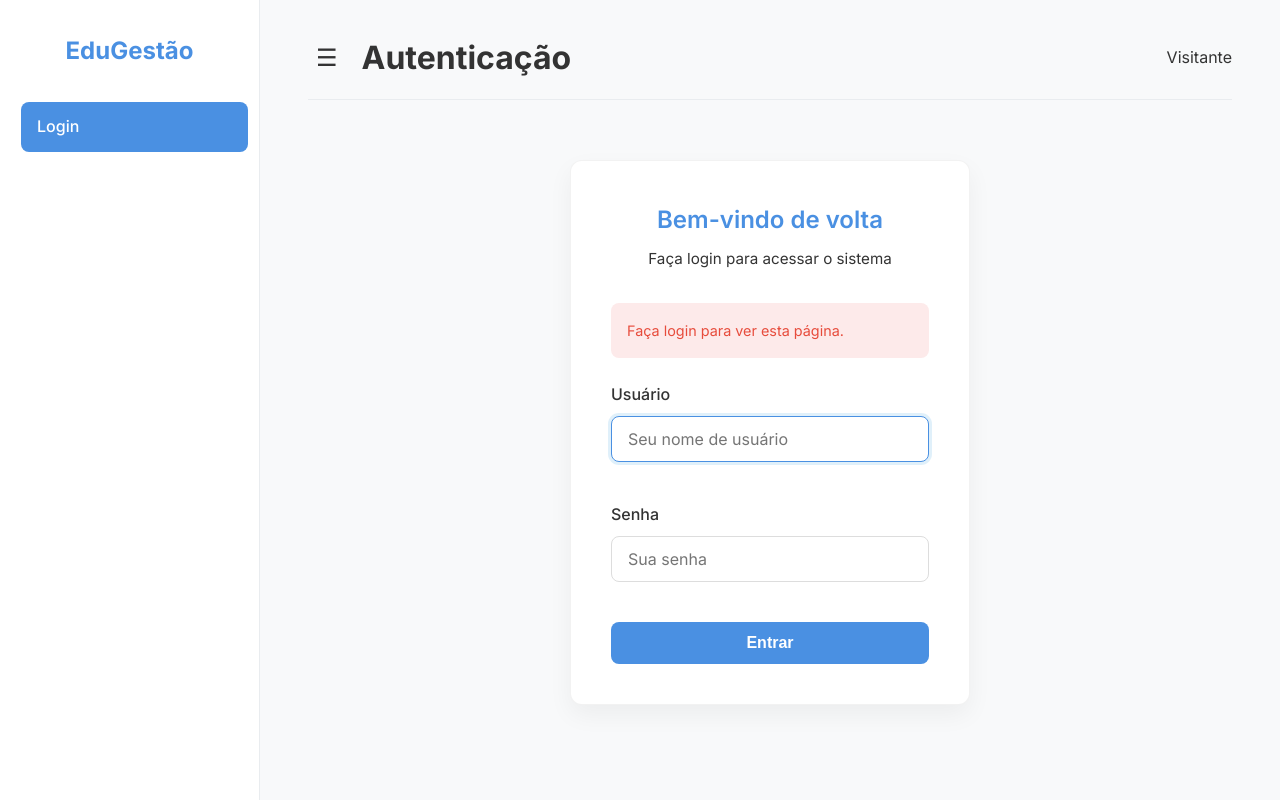
After one commit to EltonCanto/gestao_planejamento_aula, a Django app: page /contas/login/?next=/controle-alunos/ in a window 1280 px wide. The commit adds this page. Run offline with Django 5.2, Linux system fonts and the light colour scheme.

Commit message:
Implementa controle de acesso e correções de deploy no Docker

```diff
--- a/core/settings.py
+++ b/core/settings.py
@@ -30,6 +30,7 @@ DEBUG = os.getenv('DJANGO_DEBUG', 'False').lower() in ('true', '1', 't')
 
 ALLOWED_HOSTS = os.getenv('DJANGO_ALLOWED_HOSTS', '*').split(',')
 
+CSRF_TRUSTED_ORIGINS = os.getenv('DJANGO_CSRF_TRUSTED_ORIGINS', '').split(',')
 
 # Application definition
 
@@ -133,3 +134,8 @@ STORAGES = {
 
 MEDIA_URL = '/media/'
 MEDIA_ROOT = BASE_DIR / 'media'
+
+# Configurações de Autenticação
+LOGIN_URL = 'login'
+LOGIN_REDIRECT_URL = 'dashboard'
+LOGOUT_REDIRECT_URL = 'login'
--- a/core/urls.py
+++ b/core/urls.py
@@ -19,5 +19,6 @@ from django.urls import path, include
 
 urlpatterns = [
     path('admin/', admin.site.urls),
+    path('contas/', include('django.contrib.auth.urls')),
     path('', include('escola.urls')),
 ]
--- a/docker-compose.yml
+++ b/docker-compose.yml
@@ -14,6 +14,9 @@ services:
       - db_data:/app/db
       # Volume para arquivos gerados e upados não sumirem
       - media_data:/app/media
+      # Volumes para o Google Drive funcionar e o token persistir
+      - ./token.json:/app/token.json
+      - ./client_secret_515767878524-kidm2nv1qbc2rp4gcj6r52rghch7mojh.apps.googleusercontent.com.json:/app/client_secret_515767878524-kidm2nv1qbc2rp4gcj6r52rghch7mojh.apps.googleusercontent.com.json
     environment:
       # Informamos ao Django onde o SQLite deve ficar (dentro do volume montado /app/db/)
       - DATABASE_URL=sqlite:////app/db/db.sqlite3
--- a/templates/base.html
+++ b/templates/base.html
@@ -36,6 +36,7 @@
             <h2>EduGestão</h2>
         </div>
         <ul class="sidebar-nav">
+            {% if user.is_authenticated %}
             <li><a href="/">Dashboard</a></li>
             <li><a href="/escola/">Calendário Letivo</a></li>
             <li><a href="{% url 'upload_bncc' %}">Ingestão BNCC</a></li>
@@ -43,6 +44,9 @@
 
             <li><a href="{% url 'controle_alunos_index' %}">Controle de Alunos</a></li>
             <li><a href="/relatorios/">Relatórios Trimestrais</a></li>
+            {% else %}
+            <li><a href="{% url 'login' %}">Login</a></li>
+            {% endif %}
         </ul>
     </nav>
 
@@ -52,8 +56,16 @@
                 <button id="sidebarToggle" class="btn btn-secondary" style="padding: 0.2rem 0.5rem; background: transparent; border: none; font-size: 1.5rem; color: var(--text-color); cursor: pointer;" title="Ocultar/Mostrar Menu">☰</button>
                 <h1>{% block page_title %}Dashboard{% endblock %}</h1>
             </div>
-            <div class="user-info">
-                <span>Bem-vindo, Professor</span>
+            <div class="user-info" style="display: flex; align-items: center; gap: 1rem;">
+                {% if user.is_authenticated %}
+                <span>Bem-vindo, {{ user.username|title|default:'Professor' }}</span>
+                <form action="{% url 'logout' %}" method="post" style="display:inline;">
+                    {% csrf_token %}
+                    <button type="submit" style="background: transparent; border: none; color: #e74c3c; cursor: pointer; font-weight: 500; font-family: inherit;">Sair</button>
+                </form>
+                {% else %}
+                <span>Visitante</span>
+                {% endif %}
             </div>
         </header>
 
--- /dev/null
+++ b/templates/registration/login.html
@@ -0,0 +1,133 @@
+{% extends "base.html" %}
+{% load static %}
+
+{% block title %}Login - EduGestão{% endblock %}
+{% block page_title %}Autenticação{% endblock %}
+
+{% block extra_head %}
+<style>
+    .login-container {
+        display: flex;
+        justify-content: center;
+        align-items: center;
+        min-height: calc(100vh - 200px);
+    }
+    .login-card {
+        background: #ffffff;
+        border-radius: 12px;
+        padding: 2.5rem;
+        box-shadow: 0 10px 25px rgba(0, 0, 0, 0.05);
+        width: 100%;
+        max-width: 400px;
+        border: 1px solid rgba(0,0,0,0.05);
+    }
+    .login-header {
+        text-align: center;
+        margin-bottom: 2rem;
+    }
+    .login-header h2 {
+        color: var(--primary-color, #2c3e50);
+        font-weight: 600;
+        margin-bottom: 0.5rem;
+    }
+    .login-header p {
+        color: var(--text-color, #7f8c8d);
+        font-size: 0.95rem;
+    }
+    .form-group {
+        margin-bottom: 1.5rem;
+    }
+    .form-group label {
+        display: block;
+        margin-bottom: 0.5rem;
+        font-weight: 500;
+        color: var(--text-color, #34495e);
+    }
+    .form-control {
+        width: 100%;
+        padding: 0.75rem 1rem;
+        border: 1px solid #ddd;
+        border-radius: 8px;
+        font-size: 1rem;
+        transition: border-color 0.2s, box-shadow 0.2s;
+        font-family: inherit;
+    }
+    .form-control:focus {
+        border-color: var(--primary-color, #3498db);
+        outline: none;
+        box-shadow: 0 0 0 3px rgba(52, 152, 219, 0.15);
+    }
+    .btn-login {
+        width: 100%;
+        padding: 0.75rem;
+        background-color: var(--primary-color, #3498db);
+        color: white;
+        border: none;
+        border-radius: 8px;
+        font-size: 1rem;
+        font-weight: 600;
+        cursor: pointer;
+        transition: background-color 0.2s, transform 0.1s;
+    }
+    .btn-login:hover {
+        background-color: var(--secondary-color, #2980b9);
+    }
+    .btn-login:active {
+        transform: scale(0.98);
+    }
+    .error-messages {
+        background-color: #fdeaea;
+        color: #e74c3c;
+        padding: 1rem;
+        border-radius: 8px;
+        margin-bottom: 1.5rem;
+        font-size: 0.9rem;
+    }
+</style>
+{% endblock %}
+
+{% block content %}
+<div class="login-container">
+    <div class="login-card">
+        <div class="login-header">
+            <h2>Bem-vindo de volta</h2>
+            <p>Faça login para acessar o sistema</p>
+        </div>
+
+        {% if form.errors %}
+        <div class="error-messages">
+            Usuário ou senha inválidos. Por favor, tente novamente.
+        </div>
+        {% endif %}
+
+        {% if next %}
+            {% if user.is_authenticated %}
+            <div class="error-messages">
+                Sua conta não tem acesso a esta página. Para prosseguir, faça login com uma conta que tenha privilégios.
+            </div>
+            {% else %}
+            <div class="error-messages">
+                Faça login para ver esta página.
+            </div>
+            {% endif %}
+        {% endif %}
+
+        <form method="post" action="{% url 'login' %}">
+            {% csrf_token %}
+
+            <div class="form-group">
+                <label for="id_username">Usuário</label>
+                <input type="text" name="username" id="id_username" class="form-control" placeholder="Seu nome de usuário" required autofocus>
+            </div>
+
+            <div class="form-group">
+                <label for="id_password">Senha</label>
+                <input type="password" name="password" id="id_password" class="form-control" placeholder="Sua senha" required>
+            </div>
+
+            <button type="submit" class="btn-login">Entrar</button>
+            <input type="hidden" name="next" value="{{ next }}">
+        </form>
+    </div>
+</div>
+{% endblock %}
```
Also changed, not shown: escola/views.py (+39 -1 lines), db.sqlite3 (deleted), 4 other files.
